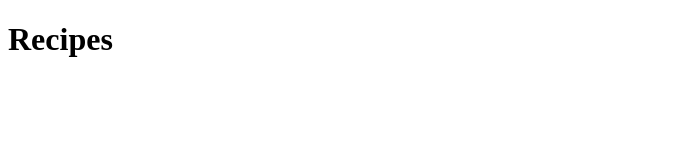
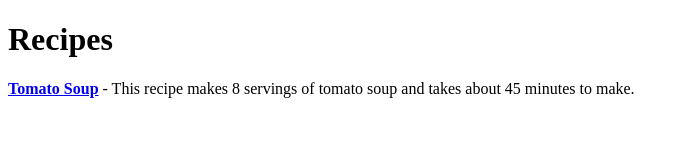
Before and after one commit to dmorrison15/odin-recipes, a plain HTML site: page index.html in a window 1280 px wide. Shown: the whole page, without its empty margins (0-689 px from the left). Drawn offline with Linux system fonts and the light colour scheme.

Commit message:
Create link to tomato-soup.html and add description of the recipe

```diff
--- a/index.html
+++ b/index.html
@@ -7,6 +7,7 @@
 </head>
 <body>
     <h1>Recipes</h1>
+    <p><strong><a href="tomato-soup.html">Tomato Soup</a></strong> - This recipe makes 8 servings of tomato soup and takes about 45 minutes to make.</p>
 
 </body>
 </html>
```
